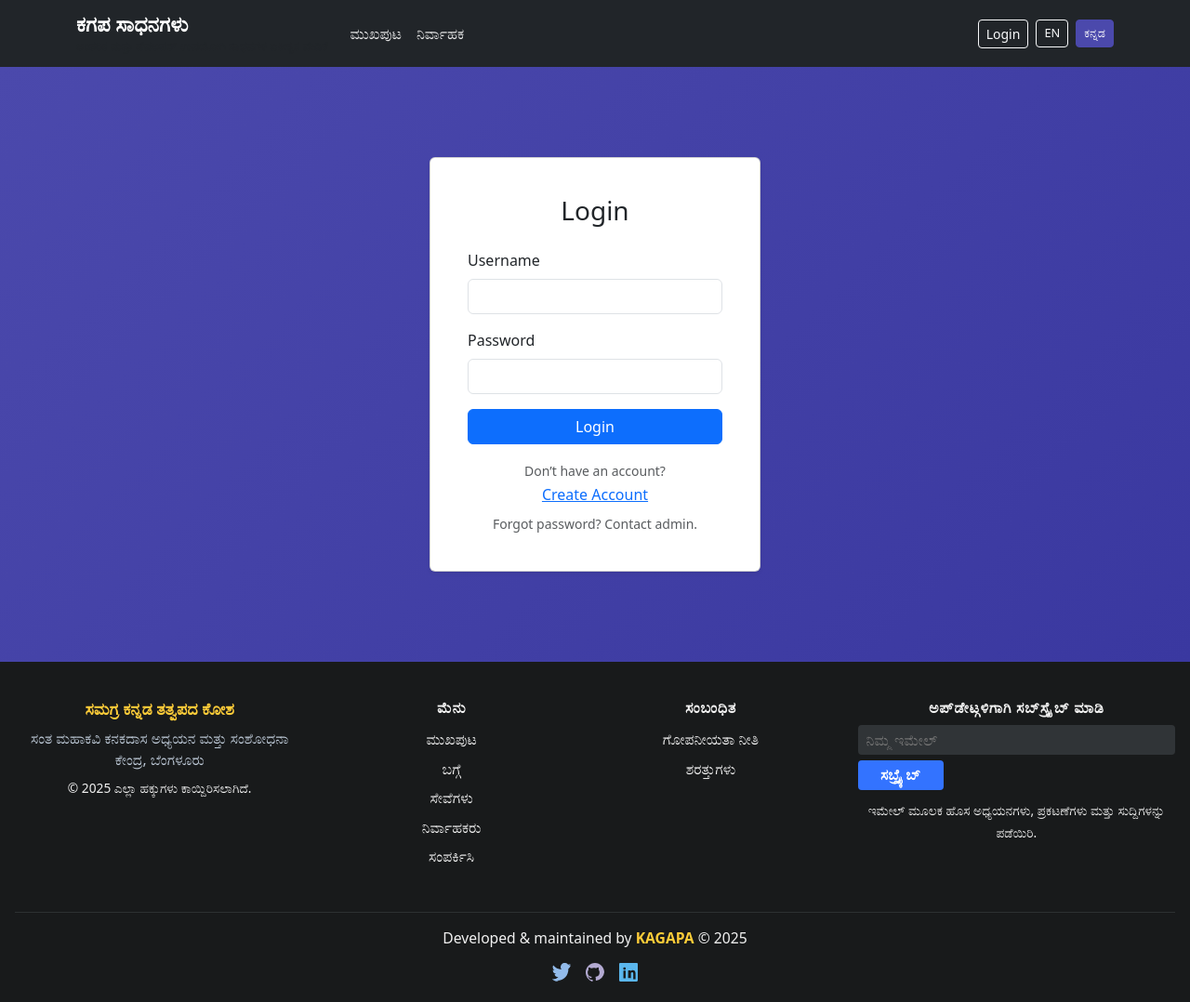
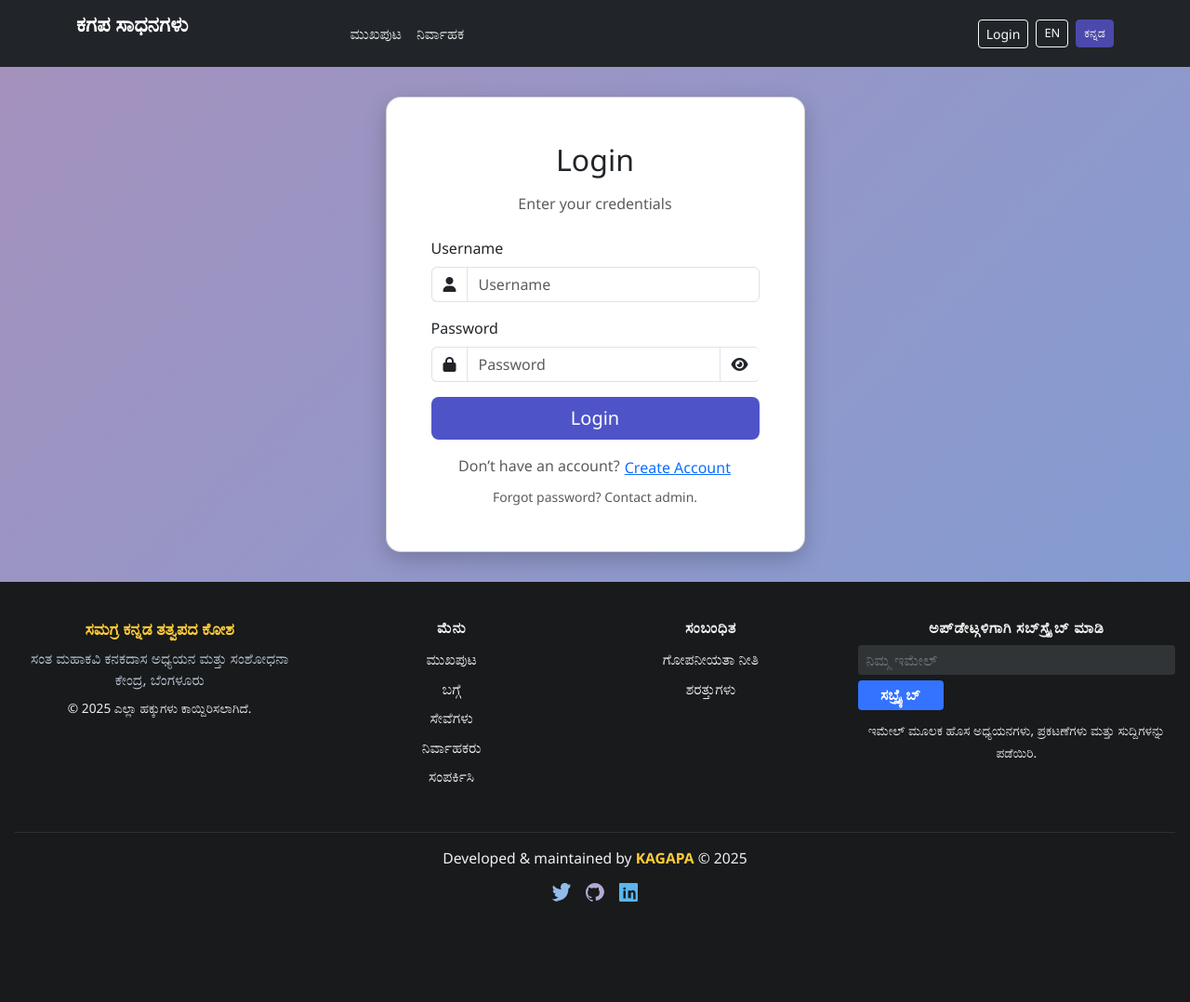
Before and after one commit to kagapa-blr/kagapa-tools, a Flask app: page /api/auth/login in a window 1280 px wide. Shown: the whole page at 93% size. After the commit the page ends 970 px from the top, so only its background shows below. Run offline with Flask 3, Linux system fonts and the light colour scheme; parts of the project's set-up code (start-up, migrations or seed data) failed here and were passed over; some libraries are stand-ins or nearby versions.

Commit message:
feat: Revamp login page design; enhance form controls and add password visibility toggle

```diff
--- a/app/static/css/login.css
+++ b/app/static/css/login.css
@@ -1,35 +1,58 @@
-/* Login Section */
-.login-section {
-    min-height: 80vh;
-    background: linear-gradient(135deg, #4b49ac, #3a38a0);
-    padding: 60px 15px;
+body {
+    background: linear-gradient(135deg, #a691bd, #7d9ed6);
+    min-height: 100vh;
+    display: flex;
+    flex-direction: column;
+    font-family: 'Segoe UI', sans-serif;
 }
 
-/* Login Card */
-.login-card {
-    border-radius: 15px;
-    background-color: #ffffff;
-    transition: transform 0.2s ease, box-shadow 0.2s ease;
+.login-section {
+    flex: 1;
+    display: flex;
+    align-items: center;
+    justify-content: center;
+    padding: 2rem;
 }
 
-.login-card:hover {
-    transform: translateY(-4px);
-    box-shadow: 0 12px 28px rgba(0, 0, 0, 0.18);
+.card {
+    border-radius: 1rem;
+    box-shadow: 0 8px 25px rgba(0, 0, 0, 0.2);
+    padding: 2rem;
 }
 
-/* Input Focus */
-.login-card .form-control:focus {
-    border-color: #4b49ac;
-    box-shadow: 0 0 0 0.2rem rgba(75, 73, 172, 0.25);
+.form-control:focus {
+    border-color: #4e54c8;
+    box-shadow: 0 0 0 0.2rem rgba(78, 84, 200, 0.25);
 }
 
-/* Button */
-.login-card .btn-primary {
-    background-color: #4b49ac;
-    border-color: #4b49ac;
+.input-group-text {
+    background-color: #fff;
+    border-right: 0;
 }
 
-.login-card .btn-primary:hover {
-    background-color: #3a38a0;
-    border-color: #3a38a0;
+.btn-primary {
+    background-color: #4e54c8;
+    border: none;
 }
+
+.btn-primary:hover {
+    background-color: #3b40a4;
+}
+
+.btn-success {
+    background-color: #28a745;
+    border: none;
+}
+
+.btn-success:hover {
+    background-color: #218838;
+}
+
+.password-toggle {
+    cursor: pointer;
+}
+
+.text-center a {
+    color: #fff;
+    text-decoration: underline;
+}
--- a/app/templates/login.html
+++ b/app/templates/login.html
@@ -2,57 +2,73 @@
 <html lang="kn" data-lang="kn">
 
 <head>
-    <meta charset="UTF-8" />
-    <meta name="viewport" content="width=device-width, initial-scale=1.0" />
-
+    <meta charset="UTF-8">
+    <meta name="viewport" content="width=device-width, initial-scale=1.0">
     <title>Kagapa Tools Login</title>
 
     <!-- Bootstrap CSS -->
     <link rel="stylesheet" href="{{ url_for('static', filename='bootstrap/css/bootstrap.min.css') }}">
-    <!-- Custom Styles -->
+    <!-- FontAwesome Icons -->
+    <link rel="stylesheet" href="https://cdnjs.cloudflare.com/ajax/libs/font-awesome/6.5.0/css/all.min.css">
     <link rel="stylesheet" href="{{ url_for('static', filename='css/navbar.css') }}">
+    <link rel="stylesheet" href="{{ url_for('static', filename='css/style.css') }}">
     <link rel="stylesheet" href="{{ url_for('static', filename='css/login.css') }}">
-    <link rel="stylesheet" href="{{ url_for('static', filename='css/style.css') }}">
-    <link rel="icon" href="{{ url_for('static', filename='images/favicon.ico') }}">
+
 </head>
 
 <body>
     {% include 'navbar.html' %}
 
     <!-- ================= LOGIN SECTION ================= -->
-    <section class="login-section d-flex align-items-center justify-content-center">
+    <section class="login-section">
         <div class="container">
             <div class="row justify-content-center">
-                <div class="col-md-5 col-lg-4">
-                    <div class="card shadow-sm p-4">
+                <div class="col-md-6 col-lg-5">
+                    <div class="card">
                         <div class="card-body">
-                            <h3 class="text-center mb-4">Login</h3>
+                            <h2 class="text-center mb-3">Login</h2>
+                            <p class="text-center text-muted mb-4">Enter your credentials</p>
 
                             <div id="login-error" class="alert alert-danger d-none text-center"></div>
 
                             <form id="login-form" novalidate>
                                 <input type="hidden" name="next" value="{{ next or '' }}">
 
+                                <!-- Username -->
                                 <div class="mb-3">
-                                    <label class="form-label">Username</label>
-                                    <input name="username" class="form-control" required>
+                                    <label for="login-username" class="form-label">Username</label>
+                                    <div class="input-group">
+                                        <span class="input-group-text"><i class="fa fa-user"></i></span>
+                                        <input type="text" id="login-username" name="username" class="form-control"
+                                            placeholder="Username" required>
+                                    </div>
                                 </div>
 
+                                <!-- Password -->
                                 <div class="mb-3">
-                                    <label class="form-label">Password</label>
-                                    <input name="password" type="password" class="form-control" required>
+                                    <label for="login-password" class="form-label">Password</label>
+                                    <div class="input-group">
+                                        <span class="input-group-text"><i class="fa fa-lock"></i></span>
+                                        <input type="password" id="login-password" name="password" class="form-control"
+                                            placeholder="Password" required>
+                                        <span class="input-group-text password-toggle" onclick="togglePassword()">
+                                            <i id="password-icon" class="fa fa-eye"></i>
+                                        </span>
+                                    </div>
                                 </div>
 
                                 <div class="d-grid mt-3">
-                                    <button class="btn btn-primary">Login</button>
+                                    <button type="submit" class="btn btn-primary btn-lg">Login</button>
                                 </div>
                             </form>
 
                             <div class="text-center mt-3">
-                                <small class="text-muted">Don’t have an account?</small><br>
-                                <button class="btn btn-link p-0" data-bs-toggle="modal" data-bs-target="#signupModal">
+                                <span class="text-muted">Don’t have an account? </span>
+                                <button type="button" class="btn btn-link p-0" data-bs-toggle="modal"
+                                    data-bs-target="#signupModal">
                                     Create Account
                                 </button>
+
                             </div>
 
                             <div class="text-center text-muted small mt-2">
@@ -68,8 +84,8 @@
     <!-- ================= SIGNUP MODAL ================= -->
     <div class="modal fade" id="signupModal" tabindex="-1">
         <div class="modal-dialog modal-dialog-centered">
-            <div class="modal-content">
-                <div class="modal-header">
+            <div class="modal-content p-4">
+                <div class="modal-header border-0">
                     <h5 class="modal-title">Create Account</h5>
                     <button class="btn-close" data-bs-dismiss="modal"></button>
                 </div>
@@ -79,28 +95,49 @@
                     <div id="signup-success" class="alert alert-success d-none"></div>
 
                     <form id="signup-form" novalidate>
+                        <!-- Username -->
                         <div class="mb-3">
-                            <label class="form-label">Username</label>
-                            <input id="su-username" class="form-control" required>
+                            <label for="su-username" class="form-label">Username</label>
+                            <div class="input-group">
+                                <span class="input-group-text"><i class="fa fa-user"></i></span>
+                                <input id="su-username" type="text" class="form-control" placeholder="Username"
+                                    required>
+                            </div>
                         </div>
 
+                        <!-- Password -->
                         <div class="mb-3">
-                            <label class="form-label">Password</label>
-                            <input id="su-password" type="password" class="form-control" required>
+                            <label for="su-password" class="form-label">Password</label>
+                            <div class="input-group">
+                                <span class="input-group-text"><i class="fa fa-lock"></i></span>
+                                <input id="su-password" type="password" class="form-control" placeholder="Password"
+                                    required>
+                                <span class="input-group-text password-toggle" onclick="toggleSignUpPassword()">
+                                    <i id="signup-password-icon" class="fa fa-eye"></i>
+                                </span>
+                            </div>
                         </div>
 
+                        <!-- Email -->
                         <div class="mb-3">
-                            <label class="form-label">Email</label>
-                            <input id="su-email" type="email" class="form-control">
+                            <label for="su-email" class="form-label">Email</label>
+                            <div class="input-group">
+                                <span class="input-group-text"><i class="fa fa-envelope"></i></span>
+                                <input id="su-email" type="email" class="form-control" placeholder="Email">
+                            </div>
                         </div>
 
+                        <!-- Phone -->
                         <div class="mb-3">
-                            <label class="form-label">Phone</label>
-                            <input id="su-phone" class="form-control">
+                            <label for="su-phone" class="form-label">Phone</label>
+                            <div class="input-group">
+                                <span class="input-group-text"><i class="fa fa-phone"></i></span>
+                                <input id="su-phone" type="text" class="form-control" placeholder="Phone">
+                            </div>
                         </div>
 
-                        <div class="d-grid">
-                            <button class="btn btn-success">Sign Up</button>
+                        <div class="d-grid mt-3">
+                            <button type="submit" class="btn btn-success btn-lg">Sign Up</button>
                         </div>
                     </form>
                 </div>
@@ -114,6 +151,32 @@
     <script src="{{ url_for('static', filename='bootstrap/js/bootstrap.bundle.min.js') }}"></script>
     <script type="module" src="{{ url_for('static', filename='js/language-switch.js') }}"></script>
     <script type="module" src="{{ url_for('static', filename='js/login.js') }}"></script>
+
+    <script>
+        function togglePassword() {
+            const pw = document.getElementById("login-password");
+            const icon = document.getElementById("password-icon");
+            if (pw.type === "password") {
+                pw.type = "text";
+                icon.classList.replace("fa-eye", "fa-eye-slash");
+            } else {
+                pw.type = "password";
+                icon.classList.replace("fa-eye-slash", "fa-eye");
+            }
+        }
+
+        function toggleSignUpPassword() {
+            const pw = document.getElementById("su-password");
+            const icon = document.getElementById("signup-password-icon");
+            if (pw.type === "password") {
+                pw.type = "text";
+                icon.classList.replace("fa-eye", "fa-eye-slash");
+            } else {
+                pw.type = "password";
+                icon.classList.replace("fa-eye-slash", "fa-eye");
+            }
+        }
+    </script>
 </body>
 
 </html>
```
